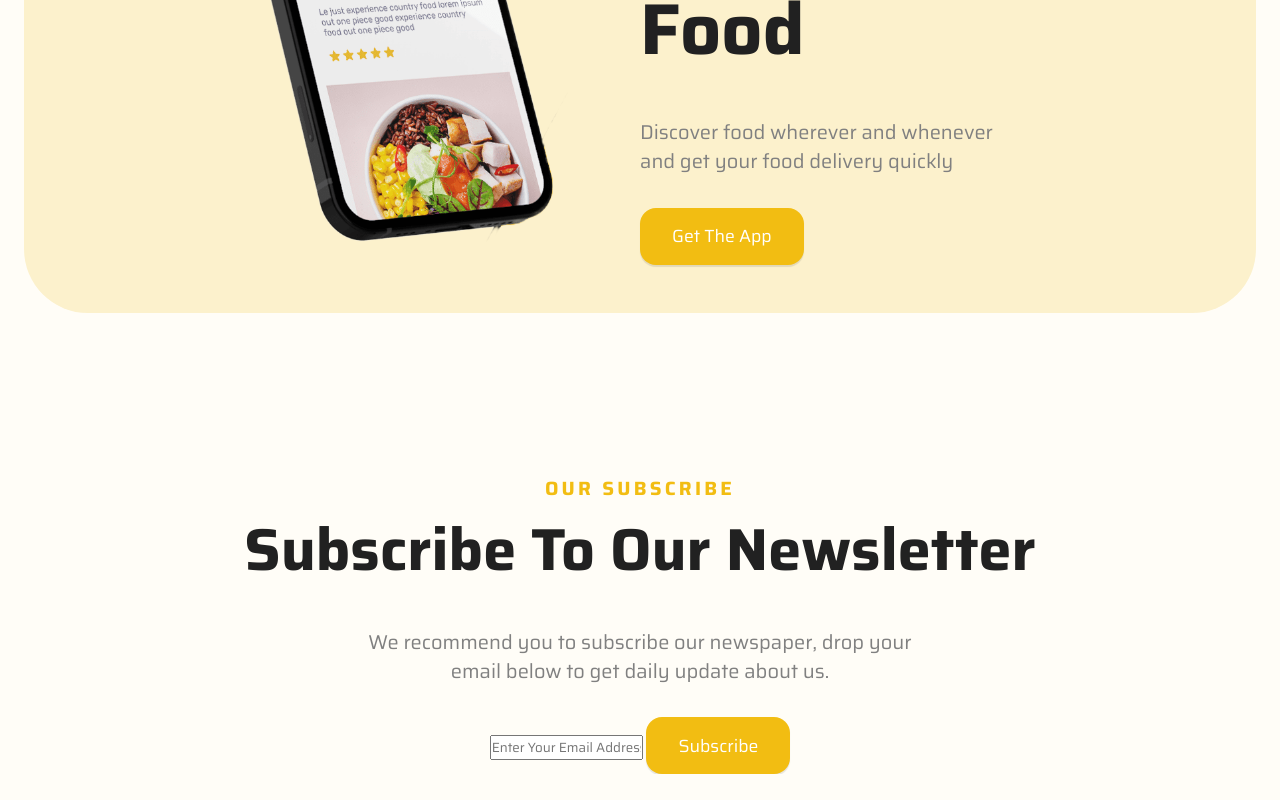
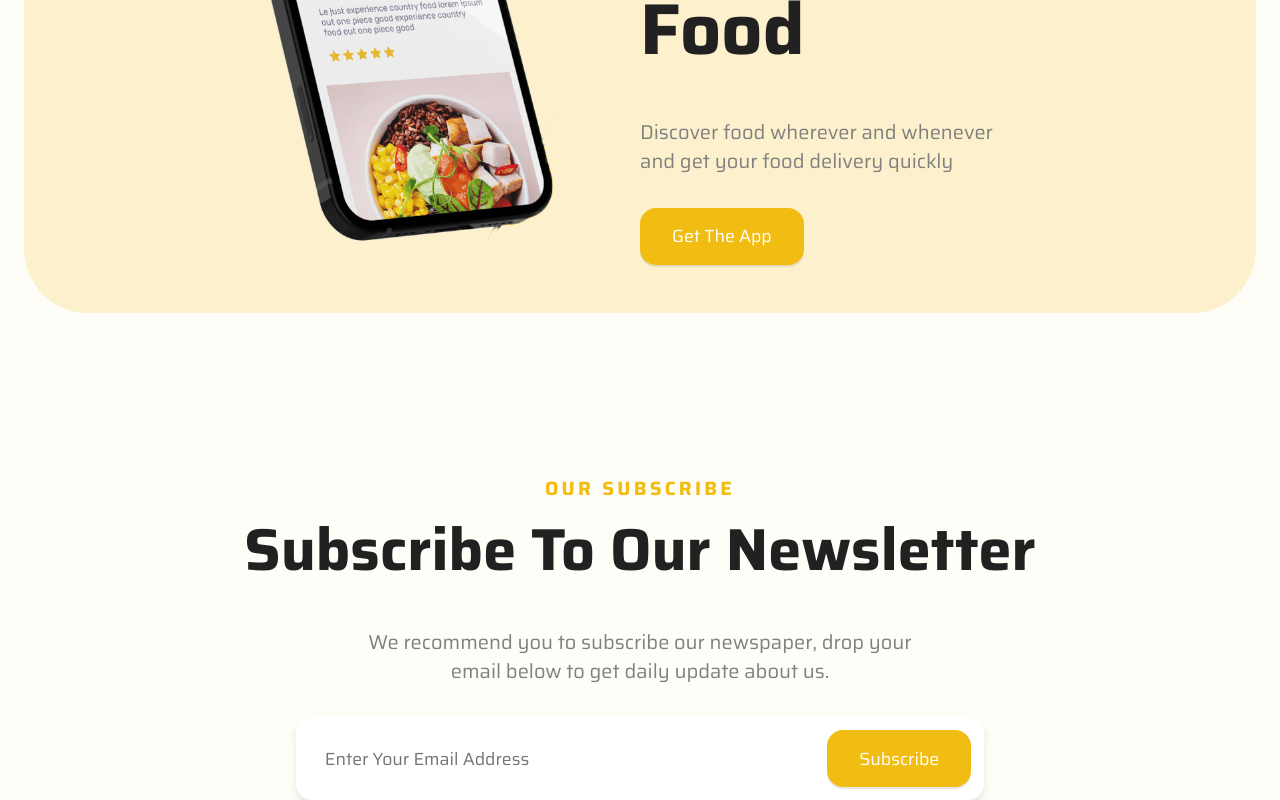
Before and after one commit to adinath-r-more/Food-Delivery-Website, a plain HTML site: page index.html in a window 1280 px wide. Shown: the part 2359-3159 px from the top of the page. Before the commit the page ends 3133 px from the top, so only its background shows below. Drawn offline with nearby package versions, Linux system fonts and the light colour scheme.

Commit message:
SECTION 05

```diff
--- a/index.html
+++ b/index.html
@@ -293,7 +293,7 @@
                         update
                         about us.</p>
 
-                        <label class="input-container">
+                        <label class="input-container flex m-auto mt-4">
                             <input type="email" name="email" id="email"
                             placeholder="Enter Your Email Address" autocomplete="off">
                             <a href="#" class="btn">Subscribe</a>
--- a/style.css
+++ b/style.css
@@ -71,8 +71,8 @@ img {
     text-align: center;
 }
 
-.mt-4 {
-}
+/* .mt-4 {
+} */
 
 .mt-half {
     margin-top:.5rem;
@@ -318,6 +318,27 @@ h4 {
 
 /* SECTION 05 */
 
+.input-container{
+    width: 43rem;
+    max-width: 100%;
+    background: var(--pure-white);
+    padding: .8rem;
+    box-shadow: rgba(0, 0, 0, 0.1) 0 5px 8px ;
+    border-radius: 1rem;
+}
+
+input[type="email"]{
+    flex: 1;
+    height: 7vh;
+    background: transparent;
+    border: none;
+    font-size: 1.1rem;
+    padding-left: 1rem;
+}
+
+input[type="email"]:focus{
+    outline: none;
+}
 
 
 
```
Also changed, not shown: script.js (line endings or trailing spaces).
